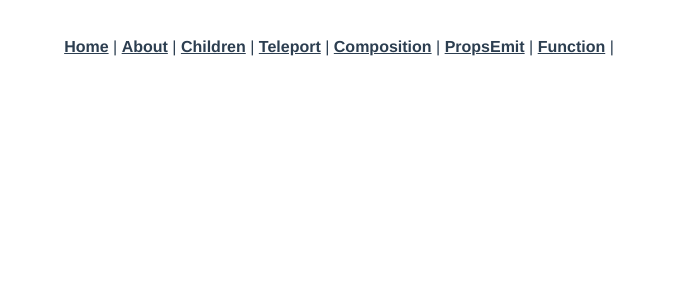
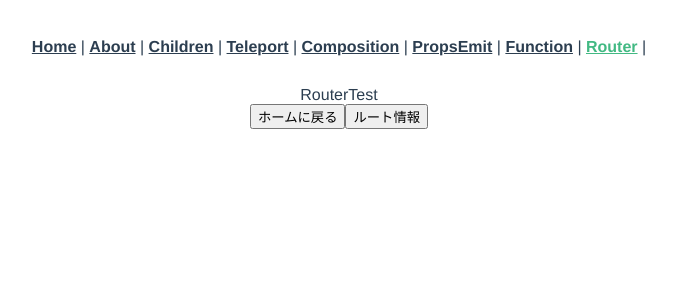
Before and after one commit to piyokintv/learning-vuejs, a Vue app in the folder section10/vue3-test/: page /router-test in a window 1280 px wide. Shown: the top 300 px of the page, without its empty margins (301-977 px from the left). Built offline with nearby package versions, Linux system fonts and the light colour scheme.

Commit message:
setup内でvue-router

```diff
--- a/section10/vue3-test/src/App.vue
+++ b/section10/vue3-test/src/App.vue
@@ -7,6 +7,7 @@
     <router-link to="/composition-test">Composition</router-link> |
     <router-link to="/props-emit-test">PropsEmit</router-link> |
     <router-link to="/function-test">Function</router-link> |
+    <router-link to="/router-test">Router</router-link> |
   </nav>
   <router-view
     :setupBooks="setupBooks"
--- a/section10/vue3-test/src/router/index.js
+++ b/section10/vue3-test/src/router/index.js
@@ -5,6 +5,7 @@
 import CompositionTest from '@/views/CompositionTest'
 import PropsEmitTest from '@/views/PropsEmitTest'
 import FunctionTest from '@/views/FunctionTest'
+import RouterTest from '@/views/RouterTest'
 
 const routes = [
   {
@@ -38,6 +39,11 @@
     component: FunctionTest
   },
   {
+    path: '/router-test',
+    name: 'RouterTest',
+    component: RouterTest
+  },
+  {
     path: '/about',
     name: 'about',
     // route level code-splitting
--- /dev/null
+++ b/section10/vue3-test/src/views/RouterTest.vue
@@ -0,0 +1,35 @@
+<template>
+  <div>
+    RouterTest
+  </div>
+  <button @click="goHome">ホームに戻る</button>
+  <button @click="checkRoutePath">ルート情報</button>
+</template>
+
+<script>
+import { useRouter, useRoute } from 'vue-router';
+
+export default {
+  setup() {
+    const router = useRouter();
+    const route = useRoute();
+
+    const goHome = () => {
+      router.push('/');
+    };
+
+    const checkRoutePath = () => {
+      console.log(route.path);
+    };
+
+    return {
+      goHome,
+      checkRoutePath,
+    };
+  }
+}
+</script>
+
+<style>
+
+</style>
```
